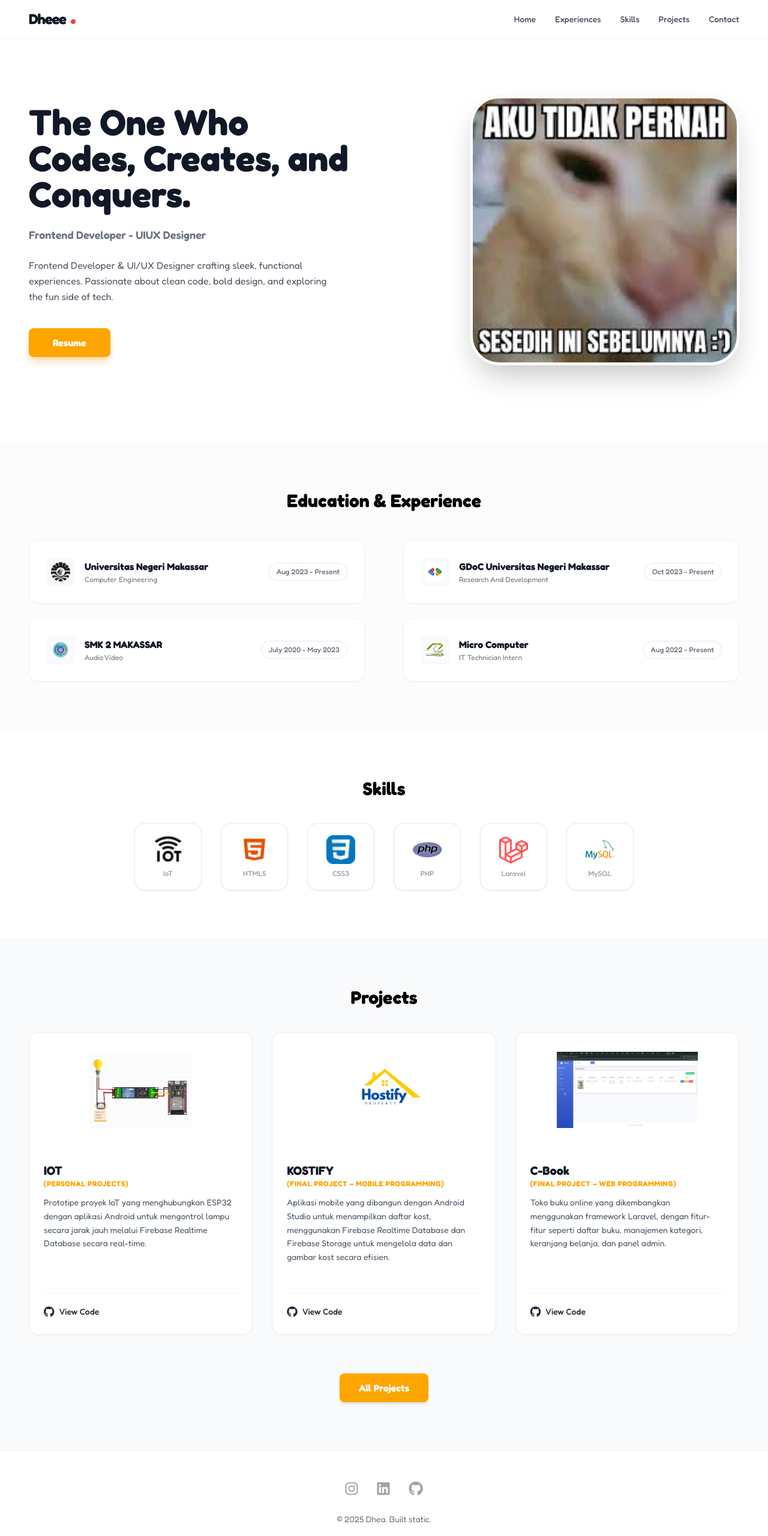
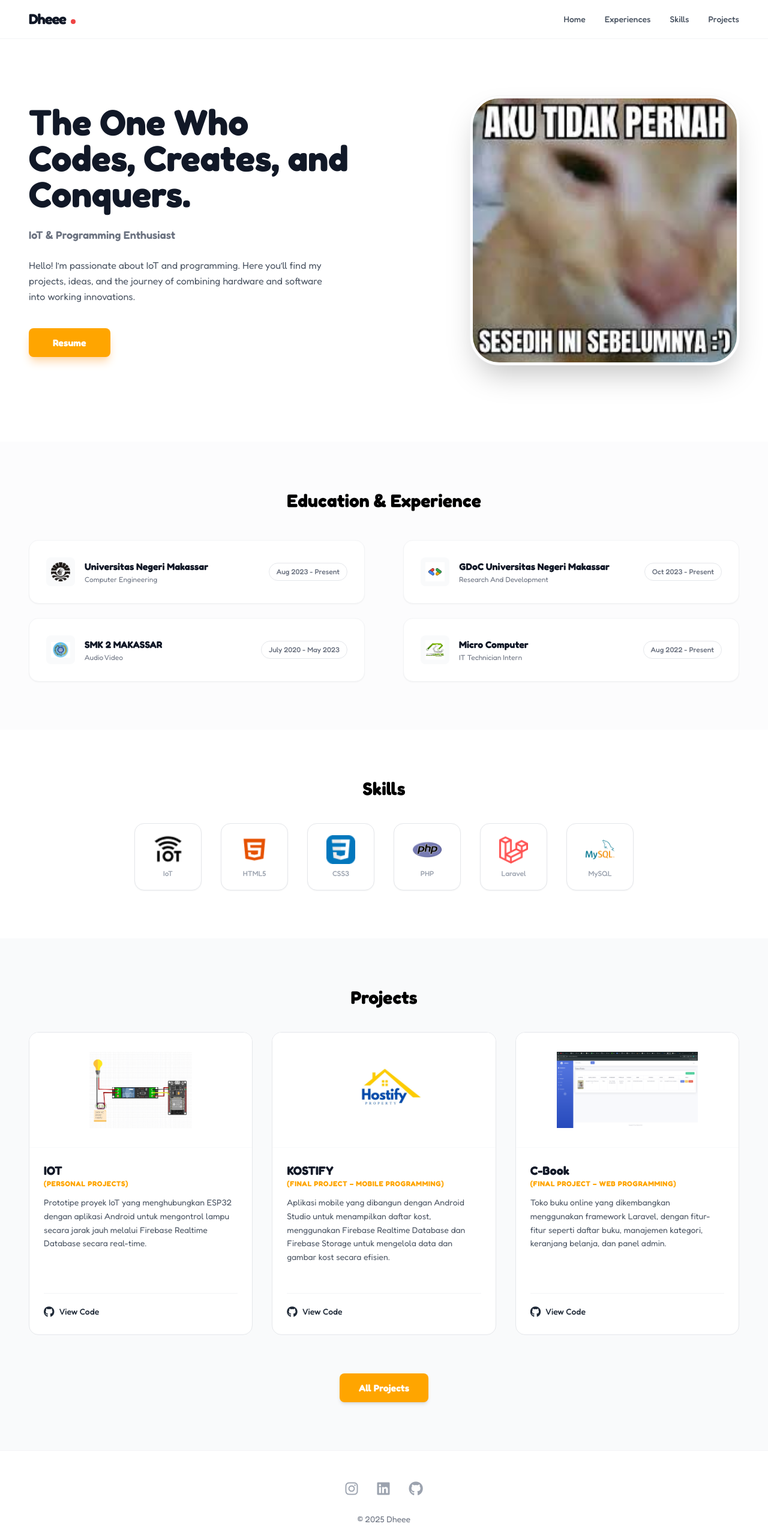
Before and after one commit to Adhe110/My-Porto, a plain HTML site: page index.html in a window 1280 px wide. Shown: the whole page at 60% size. Drawn offline with nearby package versions, Linux system fonts and the light colour scheme.

Commit message:
Update footer copyright name and modify profile subheadline and description

```diff
--- a/assets/js/app.js
+++ b/assets/js/app.js
@@ -1,14 +1,11 @@
-// ================================
-// STATIC DATA (tanpa Spreadsheet)
-// ================================
 const DATA = {
   profile: {
     headline: "The One Who Codes, Creates, and Conquers.",
-    subheadline: "Frontend Developer - UIUX Designer",
+    subheadline: " IoT & Programming Enthusiast",
     description:
-      "Frontend Developer & UI/UX Designer crafting sleek, functional experiences. Passionate about clean code, bold design, and exploring the fun side of tech.",
+      "Hello! I’m passionate about IoT and programming. Here you’ll find my projects, ideas, and the journey of combining hardware and software into working innovations.",
     image: "assets/img/Profile/My.jpg",
-    resume: "assets/resume.pdf" // kalau belum ada, ganti jadi "#"
+    resume: "#"
   },
 
   timeline: [
@@ -76,9 +73,6 @@ projects: [
   ]
 };
 
-// ================================
-// RENDER FUNCTIONS
-// ================================
 function renderProfile(data) {
   if (!data) return;
   document.getElementById("hero-headline").innerText = data.headline;
@@ -91,10 +85,6 @@ function renderProfile(data) {
   const heroBtn = document.getElementById("hero-btn");
   heroBtn.href = data.resume || "#";
 }
-
-// ================================
-// UPDATE DI APP.JS
-// ================================
 
 function renderTimeline(data) {
   const eduContainer = document.getElementById("education-list");
@@ -199,9 +189,6 @@ function renderProjects(data) {
   });
 }
 
-// ================================
-// INIT
-// ================================
 document.addEventListener("DOMContentLoaded", () => {
   renderProfile(DATA.profile);
   renderTimeline(DATA.timeline);
@@ -209,22 +196,18 @@ document.addEventListener("DOMContentLoaded", () => {
   renderProjects(DATA.projects);
 });
 
+function renderProjects(data) {
 
-// ================================
-// UPDATE FUNGSI RENDER PROJECTS
-// ================================
-function renderProjects(data) {
-  // 1. Cek apakah kita ada di Home (Preview)
   const homeContainer = document.getElementById("project-grid");
 
-  // 2. Cek apakah kita ada di All Projects Page (Full)
+
   const allContainer = document.getElementById("all-project-grid");
 
-  // Fungsi helper untuk merender ke dalam container tertentu
+
   const mountToContainer = (container, limit = 0) => {
     container.innerHTML = "";
 
-    // Jika limit > 0, potong data. Jika 0, ambil semua.
+
     const projectsToShow = limit > 0 ? data.slice(0, limit) : data;
 
     projectsToShow.forEach((project) => {
@@ -258,44 +241,37 @@ function renderProjects(data) {
     });
   };
 
-  // EKSEKUSI
   if (homeContainer) {
-    // Di Home: Tampilkan cuma 3 project teratas
+
     mountToContainer(homeContainer, 3);
   }
 
   if (allContainer) {
-    // Di Halaman All: Tampilkan SEMUA project (limit 0)
+
     mountToContainer(allContainer, 0);
   }
 }
 
-// ================================
-// INIT (Pastikan renderProfile dll tetap ada)
-// ================================
 document.addEventListener("DOMContentLoaded", () => {
   // Cek agar tidak error jika elemen tidak ada di halaman AllProject.html
   if(document.getElementById("hero-headline")) renderProfile(DATA.profile);
   if(document.getElementById("education-list")) renderTimeline(DATA.timeline);
   if(document.getElementById("skills-grid")) renderSkills(DATA.skills);
 
-  // Render Project selalu dipanggil karena logikanya sudah aman di dalam fungsi
+
   renderProjects(DATA.projects);
 });
 
-// ================================
-// CURSOR FIREWORK EFFECT
-// ================================
+
 document.addEventListener('click', (e) => {
   createFirework(e.clientX, e.clientY);
 });
 
 function createFirework(x, y) {
-  const count = 10; // Jumlah percikan (garis)
+  const count = 10;
   const container = document.createElement('div');
   container.classList.add('cursor-firework');
 
-  // Posisi wadah ledakan tepat di ujung mouse
   container.style.left = x + 'px';
   container.style.top = y + 'px';
 
@@ -305,27 +281,23 @@ function createFirework(x, y) {
     const line = document.createElement('div');
     line.classList.add('firework-line');
 
-    // Hitung rotasi agar menyebar melingkar (360 derajat / jumlah garis)
     const angle = (360 / count) * i;
 
-    // Set rotasi awal
     line.style.transform = `rotate(${angle}deg) translateY(0)`;
 
     container.appendChild(line);
 
-    // Animasi menggunakan Web Animations API (Native JS)
-    // Garis bergerak menjauh (translateY minus) dan menghilang (opacity 0)
     line.animate([
       { transform: `rotate(${angle}deg) translateY(0) scale(1)`, opacity: 1 },
       { transform: `rotate(${angle}deg) translateY(-25px) scale(0.5)`, opacity: 0 }
     ], {
-      duration: 500, // Durasi animasi 0.5 detik
+      duration: 500,
       easing: 'ease-out',
       fill: 'forwards'
     });
   }
 
-  // Hapus elemen dari HTML setelah animasi selesai agar tidak memberatkan browser
+
   setTimeout(() => {
     container.remove();
   }, 500);
--- a/index.html
+++ b/index.html
@@ -54,7 +54,6 @@
         <a href="#experiences" class="hover:text-black transition">Experiences</a>
         <a href="#skills" class="hover:text-black transition">Skills</a>
         <a href="#projects" class="hover:text-black transition">Projects</a>
-        <a href="#contact" class="hover:text-black transition">Contact</a>
       </div>
 
       <button class="md:hidden text-gray-600">
@@ -146,7 +145,7 @@
         <a href="https://github.com/Adhe110" class="text-gray-400 hover:text-black text-2xl transition"><i class="fab fa-github"></i></a>
       </div>
       <p class="text-gray-500 text-sm">
-        &copy; 2025 Dhea. Built static.
+        &copy; 2025 Dheee
       </p>
     </div>
   </footer>
```
Also changed, not shown: AllProject.html (+1 -1 lines).
